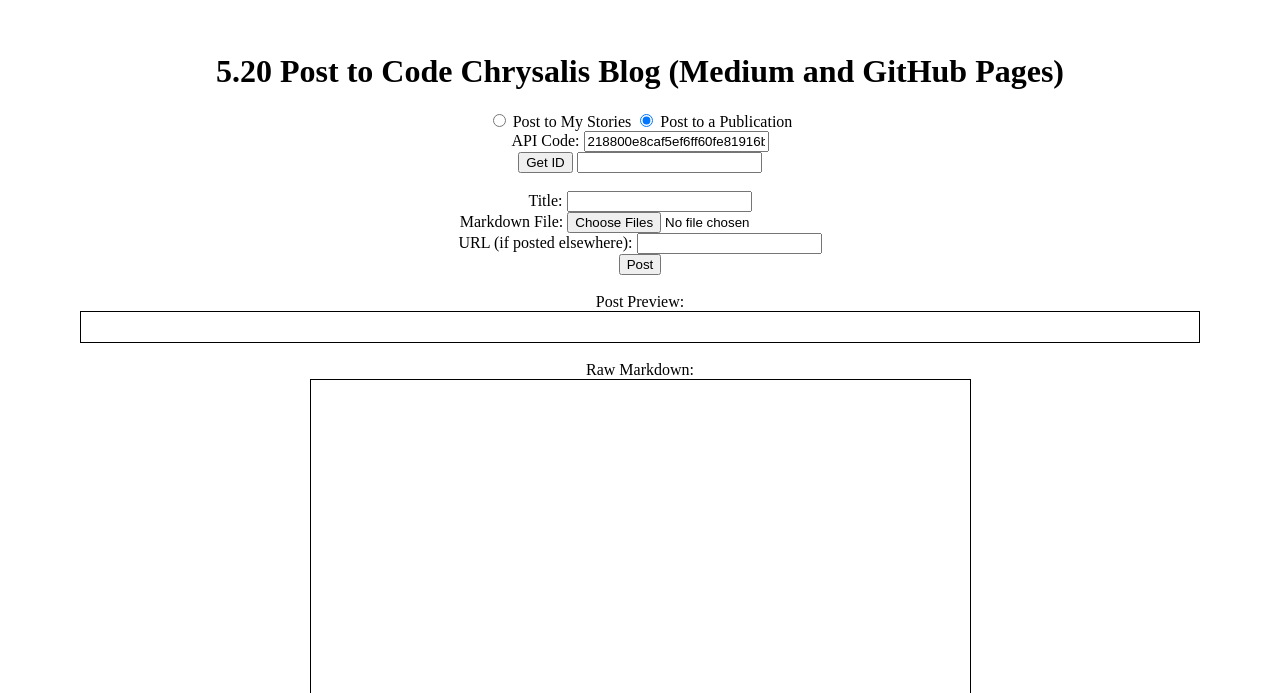
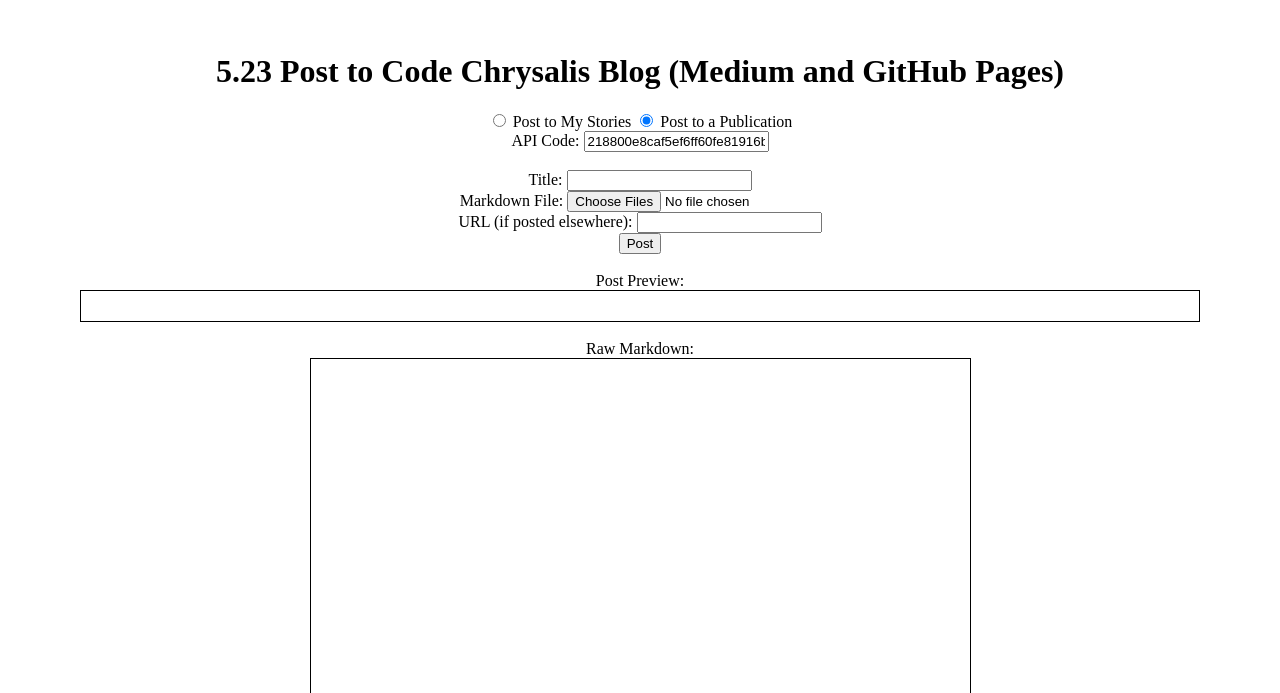
Before and after one commit to codechrysalis/md-to-medium-github, a website: page index.html in a window 1280 px wide. Shown: the part 107-800 px from the top of the page. Drawn offline with nearby package versions, Linux system fonts and the light colour scheme.

Commit message:
reset to back below

```diff
--- a/index.html
+++ b/index.html
@@ -9,7 +9,7 @@
 </head>
 
 <body>
-    <h1>5.20 Post to Code Chrysalis Blog (Medium and GitHub Pages) </h1>
+    <h1>5.23 Post to Code Chrysalis Blog (Medium and GitHub Pages) </h1>
     <form id="postform">
         <input type="radio" name="individual-or-publication" id="individual" checked>
         <label for="individual">Post to My Stories</label>
@@ -17,9 +17,6 @@
         <label for="publication">Post to a Publication</label>
         <br> API Code:
         <input id="authcode" type="text" value="218800e8caf5ef6ff60fe81916ba76d1d6f6ebc995256234a8ae6eb2b7a393a0e">
-        <br>
-        <button id="getIdButton">Get ID</button>
-        <input type="text" id="userId">
         <br>
         <br> Title:
         <input type="text" name="title">
@@ -38,7 +35,9 @@
         <br>
         <textarea id="rawmd" class="preview" rows="50" cols="80"></textarea>
     </form>
-
+    <br>
+    <button id="getIdButton">Get ID</button>
+    <input type="text" id="userId">
     </p>
 
     <button onclick="authenticateMedium()">Authenticate w/ Medium</button>
```
